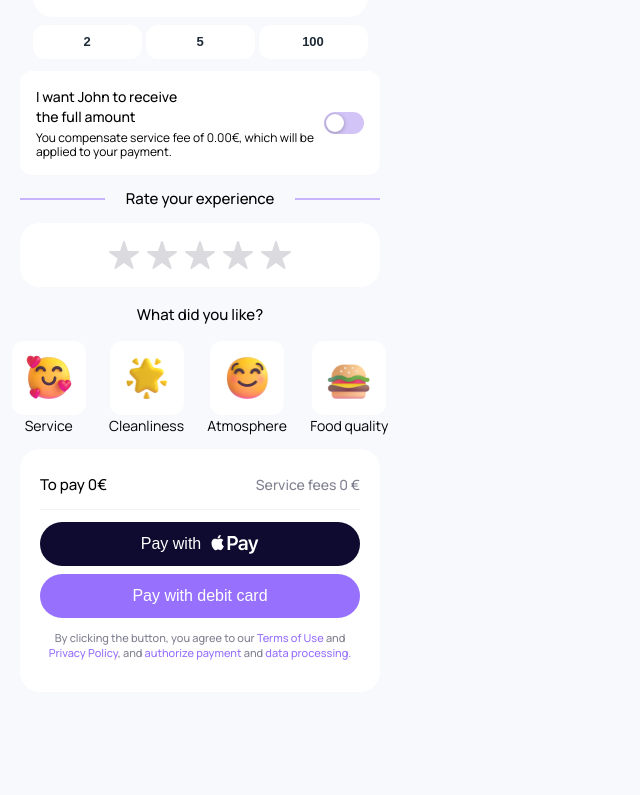
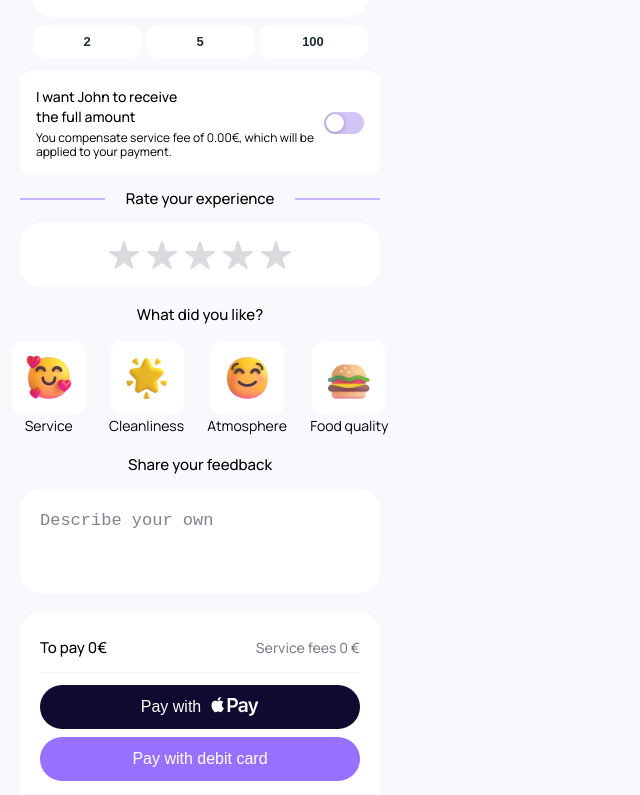
Before and after one commit to Hover19/VueProject, a Nuxt app: page / in a window 1280 px wide. Shown: the part 568-1363 px from the top of the page, without its empty margins (0-640 px from the left). Before the commit the page ends 1260 px from the top, so only its background shows below. Built offline with nearby package versions, Linux system fonts and the light colour scheme.

Commit message:
add feedback component

```diff
--- /dev/null
+++ b/components/FeedbackComponent.vue
@@ -0,0 +1,72 @@
+<template>
+  <div class="feedback">
+    <div class="feedback__title">{{ title }}</div>
+    <textarea
+      placeholder="Describe your own"
+      id="feedback"
+      maxlength="50"
+      :value="modelValue"
+      @input="onInput"
+    ></textarea>
+  </div>
+</template>
+
+<script setup>
+const props = defineProps({
+  modelValue: {
+    type: String,
+    default: "",
+  },
+  title: {
+    type: String,
+    required: true,
+  },
+});
+
+const emit = defineEmits(["update:modelValue"]);
+
+const onInput = (event) => {
+  emit("update:modelValue", event.target.value);
+};
+
+const onBlur = () => {
+  emit("final-input", props.modelValue.trim());
+};
+</script>
+
+<style lang="scss" scope>
+.feedback {
+  margin: 16px 20px 0;
+
+  &__title {
+    text-align: center;
+    font-weight: 500;
+    font-size: 15px;
+    line-height: 24px;
+    color: var(--black-color);
+  }
+
+  textarea {
+    position: relative;
+    margin-top: 12px;
+    padding: 20px;
+    width: 100%;
+    border: none;
+    border-radius: 20px;
+    height: 104px;
+    resize: none;
+    outline: none;
+    font-weight: 400;
+    font-size: 17px;
+    line-height: 24px;
+    color: var(--black-color);
+
+    &::placeholder {
+      font-weight: 400;
+      font-size: 17px;
+      line-height: 24px;
+      color: var(--gray-color);
+    }
+  }
+}
+</style>
--- a/pages/index.vue
+++ b/pages/index.vue
@@ -28,7 +28,12 @@
     <div class="rates-section">
       <RateComponent v-model="currentRating" :rate-text="rateText" />
     </div>
-    <LikeComponent v-model="activeLikes" />
+    <div class="likes-section">
+      <LikeComponent v-model="activeLikes" />
+    </div>
+    <div class="feedback-section">
+      <FeedbackComponent :title="feedbackText" v-model="feedbackValue" />
+    </div>
     <div class="payment-section">
       <PaymentButtons
         :tipsAmount="tipsAmount"
@@ -47,6 +52,7 @@ import TipsInput from "@/components/TipsInput.vue";
 import PaymentButtons from "@/components/PaymentButtons.vue";
 import LikeComponent from "@/components/LikeComponent.vue";
 import RateComponent from "@/components/RateComponent.vue";
+import FeedbackComponent from "@/components/FeedbackComponent.vue";
 import Switcher from "@/components/Switcher.vue";
 
 const employees = [
@@ -89,8 +95,10 @@ const tipsAmount = ref(0);
 const isServiceFeeEnabled = ref(false);
 const currentRating = ref(0);
 const activeLikes = ref([]);
+const feedbackValue = ref("");
 const currentEmployee = computed(() => employees[currentIndex.value].name);
 const rateText = "Rate your experience";
+const feedbackText = "Share your feedback";
 let tipsInputRef = null;
 
 const previousEmployee = () => {
@@ -112,6 +120,7 @@ const confirmTips = () => {
     name: "Semen",
     rate: currentRating.value,
     likes: [...activeLikes.value],
+    feedback: [feedbackValue.value],
   });
   alert(
     `${employees[currentIndex.value].name} was updated: ${JSON.stringify(
@@ -123,6 +132,7 @@ const confirmTips = () => {
   tipsAmount.value = 0;
   currentRating.value = 0;
   activeLikes.value = [];
+  feedbackValue.value = "";
   console.log(currentRating.value);
   if (tipsInputRef) {
     tipsInputRef.resetTips();
```
